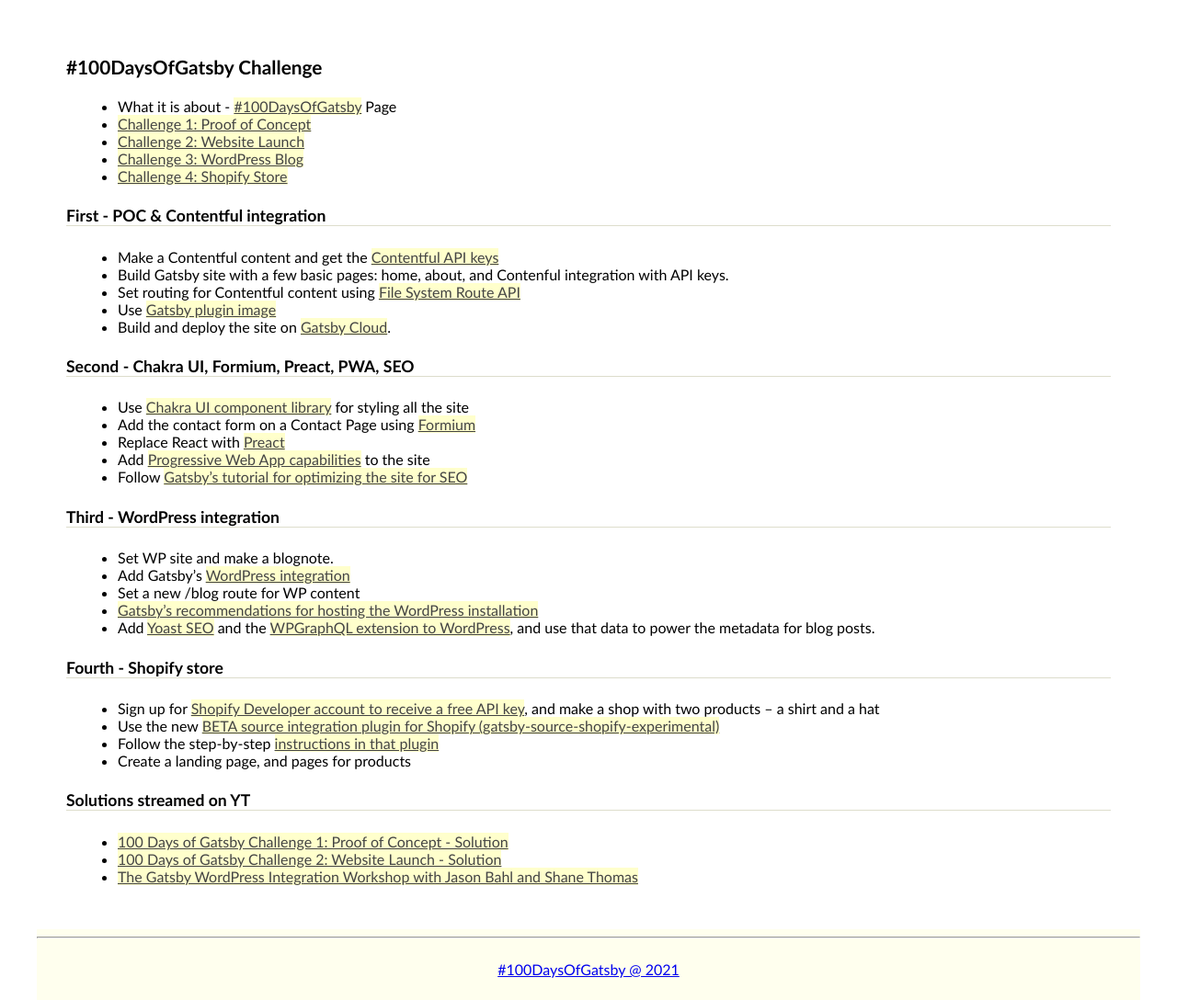
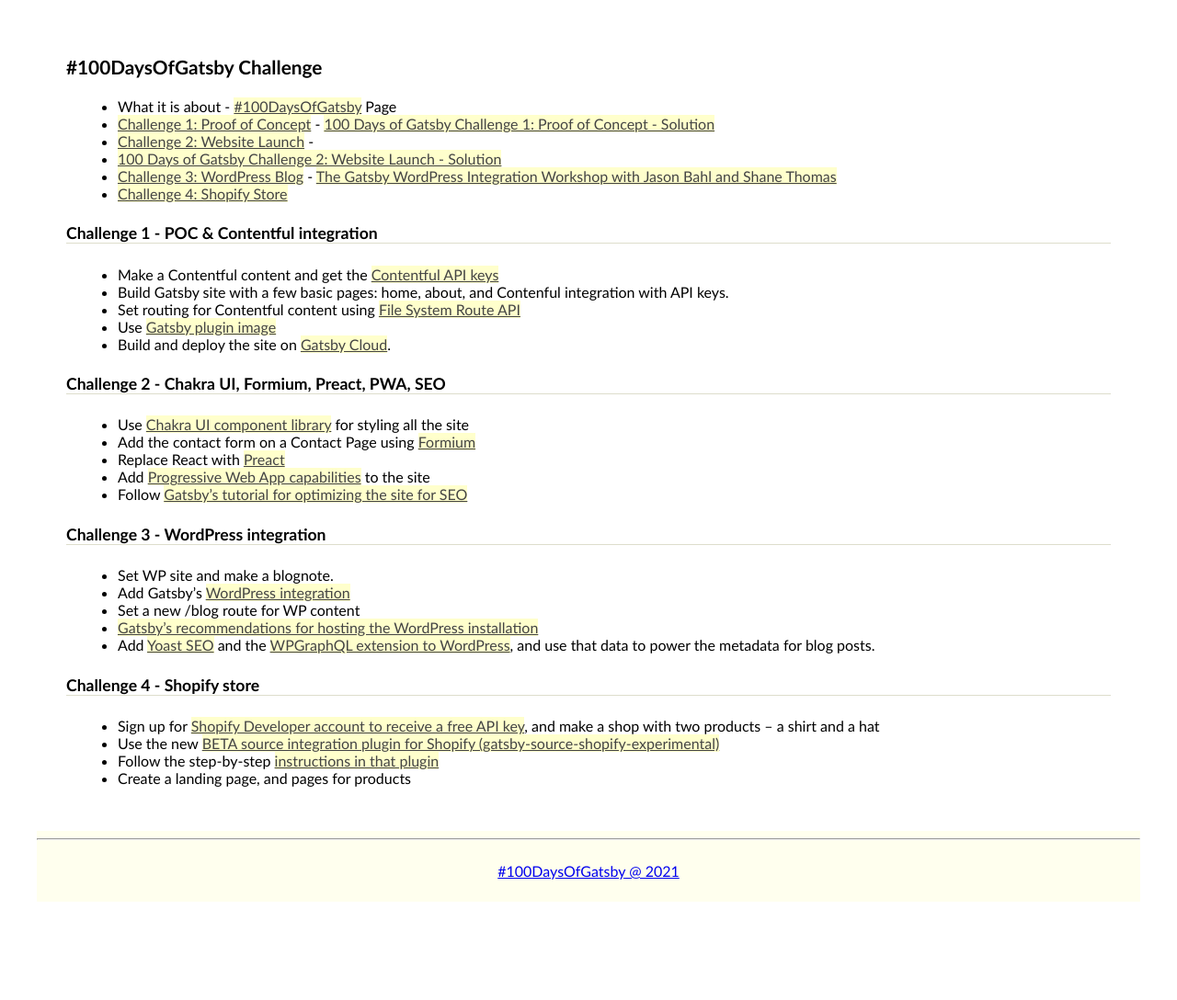
Before and after one commit to tdudkowski/gatsby-100challenge-2, a Gatsby site: page / in a window 1280 px wide. Shown: the part 168-1256 px from the top of the page at 92% size. After the commit the page ends 1149 px from the top, so only its background shows below. Built offline with nearby package versions, Linux system fonts and the light colour scheme; Gatsby itself is replaced by a stand-in of ours.

Commit message:
better txt on front

```diff
--- a/src/pages/index.js
+++ b/src/pages/index.js
@@ -13,14 +13,13 @@
 
         <UnorderedList>
           <ListItem>What it is about - <a href="https://www.gatsbyjs.com/blog/100days/">#100DaysOfGatsby</a> Page</ListItem>
-          <ListItem><a href="https://www.gatsbyjs.com/blog/100days-challenge-1/">Challenge 1: Proof of Concept</a></ListItem>
-          <ListItem><a href="https://www.gatsbyjs.com/blog/challenge-2/">Challenge 2: Website Launch</a></ListItem>
-          <ListItem><a href="https://www.gatsbyjs.com/blog/100days-challenge-3/">Challenge 3: WordPress Blog</a></ListItem>
+          <ListItem><a href="https://www.gatsbyjs.com/blog/100days-challenge-1/">Challenge 1: Proof of Concept</a> - <a href="https://www.youtube.com/watch?v=rOyE0CTw6Ko">100 Days of Gatsby Challenge 1: Proof of Concept - Solution</a></ListItem>
+          <ListItem><a href="https://www.gatsbyjs.com/blog/challenge-2/">Challenge 2: Website Launch</a> - <ListItem><a href="https://www.youtube.com/watch?v=TbgSwfkKIfI">100 Days of Gatsby Challenge 2: Website Launch - Solution</a></ListItem></ListItem>
+          <ListItem><a href="https://www.gatsbyjs.com/blog/100days-challenge-3/">Challenge 3: WordPress Blog</a> - <a href="https://www.youtube.com/watch?v=JqF_y5RQbF8">The Gatsby WordPress Integration Workshop with Jason Bahl and Shane Thomas</a></ListItem>
           <ListItem><a href="https://www.gatsbyjs.com/blog/100days-challenge-4/">Challenge 4: Shopify Store</a></ListItem>
         </UnorderedList>
 
-
-        <Text as="h4">First - POC & Contentful integration</Text>
+        <Text as="h4">Challenge 1 - POC & Contentful integration</Text>
 
         <UnorderedList>
           <ListItem>Make a Contentful content and get the <a href="https://www.contentful.com/developers/docs/references/authentication/">Contentful API keys</a></ListItem>
@@ -30,7 +29,7 @@
           <ListItem>Build and deploy the site on <a href="https://www.gatsbyjs.com/docs/how-to/previews-deploys-hosting/">Gatsby Cloud</a>.</ListItem>
         </UnorderedList>
 
-        <Text as="h4">Second - Chakra UI, Formium, Preact, PWA, SEO</Text>
+        <Text as="h4">Challenge 2 - Chakra UI, Formium, Preact, PWA, SEO</Text>
 
         <UnorderedList>
           <ListItem>Use <a href="https://www.gatsbyjs.com/docs/how-to/styling/other-css-frameworks/#chakra-ui">Chakra UI component library</a> for styling all the site</ListItem>
@@ -40,7 +39,7 @@
           <ListItem>Follow <a href="https://www.gatsbyjs.com/docs/add-seo-component">Gatsby’s tutorial for optimizing the site for SEO</a></ListItem>
         </UnorderedList>
 
-        <Text as="h4">Third - WordPress integration</Text>
+        <Text as="h4">Challenge 3 - WordPress integration</Text>
 
         <UnorderedList>
           <ListItem>Set WP site and make a blognote.</ListItem>
@@ -50,7 +49,7 @@
           <ListItem>Add <a href="https://wordpress.org/plugins/wordpress-seo/">Yoast SEO</a> and the <a href="https://wordpress.org/plugins/add-wpgraphql-seo/">WPGraphQL extension to WordPress</a>, and use that data to power the metadata for blog posts.</ListItem>
         </UnorderedList>
 
-        <Text as="h4">Fourth - Shopify store</Text>
+        <Text as="h4">Challenge 4 - Shopify store</Text>
 
         <UnorderedList>
           <ListItem>Sign up for <a href="https://developers.shopify.com/">Shopify Developer account to receive a free API key</a>, and make a shop with two products – a shirt and a hat</ListItem>
@@ -59,14 +58,6 @@
           <ListItem>Create a landing page, and pages for products</ListItem>
         </UnorderedList>
 
-        <Text as="h4">Solutions streamed on YT</Text>
-
-        <UnorderedList>
-          <ListItem><a href="https://www.youtube.com/watch?v=rOyE0CTw6Ko">100 Days of Gatsby Challenge 1: Proof of Concept - Solution</a></ListItem>
-          <ListItem><a href="https://www.youtube.com/watch?v=TbgSwfkKIfI">100 Days of Gatsby Challenge 2: Website Launch - Solution</a></ListItem>
-          <ListItem><a href="https://www.youtube.com/watch?v=JqF_y5RQbF8">The Gatsby WordPress Integration Workshop with Jason Bahl and Shane Thomas</a></ListItem>
-        </UnorderedList>
-
       </div>
     </Layout>
   )
```
